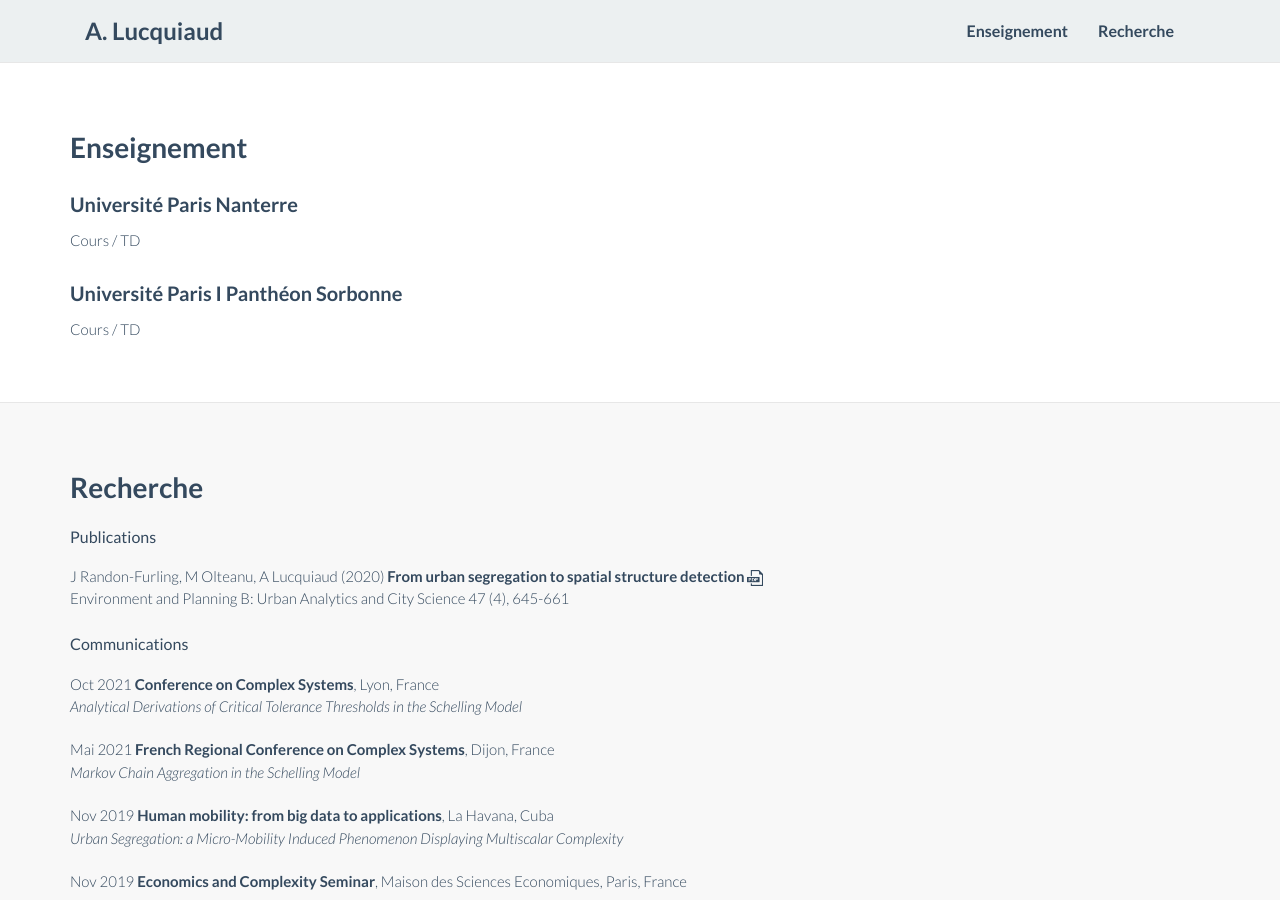
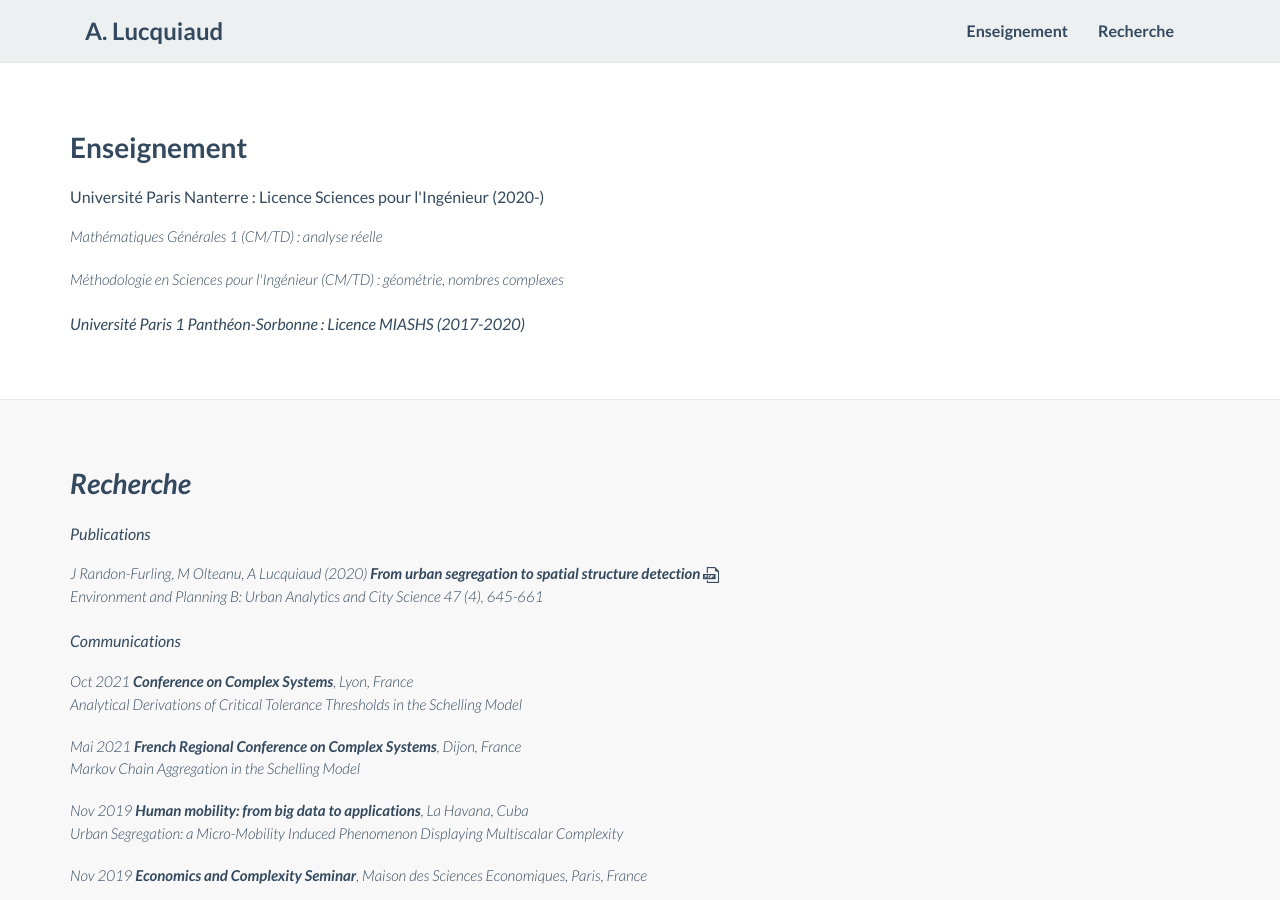
Before and after one commit to alucquiaud/alucquiaud.github.io, a Jekyll site: the page index.html, which Jekyll copies as it is, in a window 1280 px wide and 900 px high. Built offline with Jekyll 4.4.1, drawn with Linux system fonts in a browser that asks for light colours; nearby versions of some CDN libraries.

Commit message:
Update index.html

```diff
--- a/index.html
+++ b/index.html
@@ -100,13 +100,15 @@
                     <h2 class="section-heading">Enseignement</h2>
 					<div class="sub-title lead3"></div>
 
-			<h3> Université Paris Nanterre </h3>
+Université Paris Nanterre : Licence Sciences pour l'Ingénieur (2020-)
 
-				<p class="lead"> Cours / TD </p>
+				<p class="lead"> <i>Mathématiques Générales 1<!i> (CM/TD) : analyse réelle </p>
 
-			<h3> Université Paris I Panthéon Sorbonne </h3>
+				<p class="lead"> <i>Méthodologie en Sciences pour l'Ingénieur</i> (CM/TD) : géométrie, nombres complexes </p>
 
-				<p class="lead"> Cours / TD </p>
+Université Paris 1 Panthéon-Sorbonne : Licence MIASHS (2017-2020)
+
+				<p class="lead">  </p>
 
 		</div>
             </div>
```
